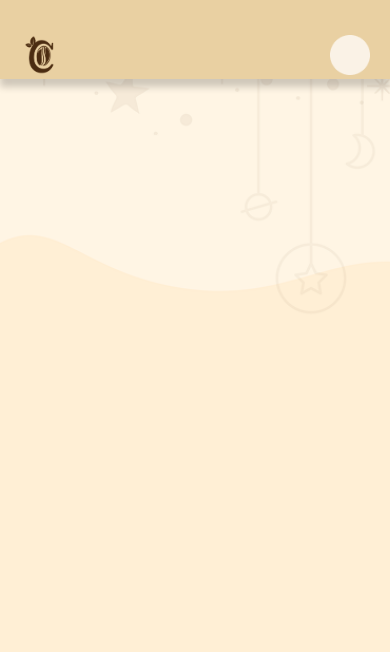
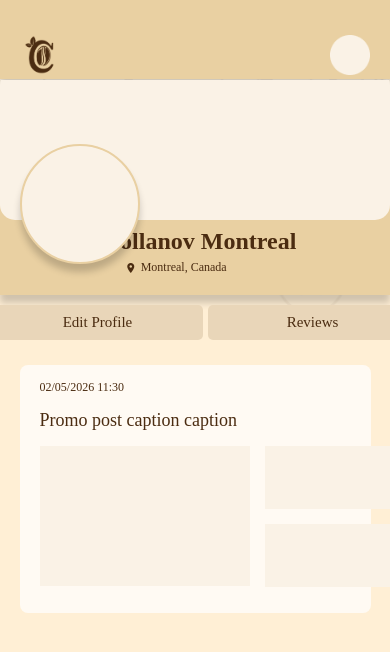
Before and after one commit to YxaBlue/Comfee, a React Native app: screen /ProfileBusi in a window 390 px wide. Shown: the top 652 px of the page. Built offline with nearby package versions, Linux system fonts and the light colour scheme.

Commit message:
Business profile

```diff
--- a/app/features/business/screens/profile-busi.tsx
+++ b/app/features/business/screens/profile-busi.tsx
@@ -1,11 +1,14 @@
 import { RootStackParamList } from "@/App";
+import { MaterialIcons } from "@expo/vector-icons";
 import { useNavigation } from "@react-navigation/native";
 import { NativeStackNavigationProp } from "@react-navigation/native-stack";
 
 import {
     Image,
     ImageBackground,
+    ScrollView,
     StyleSheet,
+    Text,
     TouchableOpacity,
     View,
 } from "react-native";
@@ -40,6 +43,46 @@ export default function ProfileBusi() {
           </TouchableOpacity>
         </View>
       </View>
+
+      <ScrollView
+        contentContainerStyle={{}}
+        showsVerticalScrollIndicator={false}
+      >
+        {/* Content of the profile screen goes here */}
+        <View style={[styles.divider, styles.shadow, styles.androidShadow]}>
+          <Text style={styles.name}>Hollanov Montreal</Text>
+
+          <View style={styles.accessRow}>
+            <View style={styles.access}>
+              <Text style={styles.label}>Edit Profile</Text>
+            </View>
+            <View style={styles.access}>
+              <Text style={styles.label}>Reviews</Text>
+            </View>
+          </View>
+        </View>
+
+        <View style={styles.coverPhoto} />
+
+        <View style={[styles.profPhoto, styles.shadow, styles.androidShadow]} />
+
+        <View style={styles.locationRow}>
+          <MaterialIcons name="location-on" size={12} color="#4B2C11" />
+          <Text style={styles.location}>Montreal, Canada</Text>
+        </View>
+
+        <View style={styles.postCont}>
+          <Text style={styles.postDate}>02/05/2026 11:30</Text>
+          <Text style={styles.postCap}>Promo post caption caption</Text>
+          <View style={styles.picCont}>
+            <View style={styles.postPic}></View>
+            <View style={styles.picCont2}>
+              <View style={styles.postPic2}></View>
+              <View style={styles.postPic2}></View>
+            </View>
+          </View>
+        </View>
+      </ScrollView>
     </ImageBackground>
   );
 }
@@ -95,4 +138,136 @@ const styles = StyleSheet.create({
     width: 40,
     height: 40,
   },
+  coverPhoto: {
+    height: 150,
+    backgroundColor: "#FAF2E6",
+    alignItems: "center",
+    justifyContent: "flex-end",
+    width: "100%",
+    borderRadius: 15,
+    top: -110,
+    position: "relative",
+  },
+
+  divider: {
+    height: 100,
+    backgroundColor: "#E9D0A2",
+    alignItems: "center",
+    justifyContent: "flex-end",
+    width: "100%",
+    top: 115,
+    position: "relative",
+  },
+
+  profPhoto: {
+    width: 120,
+    height: 120,
+    borderRadius: 60,
+    backgroundColor: "#FAF2E6",
+    position: "absolute",
+    borderColor: "#E9D0A2",
+    borderWidth: 2,
+    left: "5%",
+    top: "12%",
+    elevation: 5,
+    zIndex: 50,
+  },
+
+  name: {
+    top: -5,
+    fontSize: 24,
+    left: "1%",
+    fontWeight: "bold",
+    color: "#4B2C11",
+    fontFamily: "SanserifPro-Regular",
+  },
+  locationRow: {
+    flexDirection: "row",
+    alignItems: "center", // vertically centers icon & text
+    top: -70,
+    left: "32%", // optional spacing from name
+  },
+  location: {
+    fontSize: 12,
+    color: "#4B2C11",
+    fontWeight: "400",
+    marginBottom: 0,
+    left: "1%",
+    fontFamily: "SanserifPro-Regular",
+  },
+
+  accessRow: {
+    flexDirection: "row",
+    alignItems: "center",
+    left: 10,
+    top: 45,
+    gap: 5,
+  },
+  access: {
+    width: 210,
+    height: 35,
+    backgroundColor: "#E9D6B9",
+    borderRadius: 5,
+    alignItems: "center",
+    justifyContent: "center",
+  },
+  label: {
+    fontFamily: "SanserifPro-Regular",
+    fontSize: 15,
+    color: "#4B2C11",
+  },
+
+  postCont: {
+    width: "90%",
+    height: 248,
+    backgroundColor: "#FFFAF3",
+    borderRadius: 8,
+    alignSelf: "center",
+    marginTop: 20,
+    marginLeft: 10,
+    marginRight: 10,
+  },
+
+  postDate: {
+    fontSize: 12,
+    fontFamily: "SanserifPro-Regular",
+    color: "#4B2C11",
+    fontWeight: 300,
+    marginTop: 15,
+    marginLeft: 20,
+  },
+
+  postCap: {
+    fontSize: 18,
+    fontFamily: "SanserifPro-Regular",
+    color: "#4B2C11",
+    fontWeight: 500,
+    marginTop: 15,
+    marginLeft: 20,
+  },
+
+  picCont: {
+    flexDirection: "row",
+    gap: 15,
+  },
+  picCont2: {
+    flexDirection: "column",
+  },
+
+  postPic: {
+    backgroundColor: "#FAF2E6",
+    width: 210,
+    height: 140,
+    position: "relative",
+    marginTop: 15,
+    marginLeft: 20,
+  },
+  postPic2: {
+    backgroundColor: "#FAF2E6",
+    width: 180,
+    height: 63,
+    position: "relative",
+    marginTop: 15,
+    marginRight: 20,
+  },
 });
```
